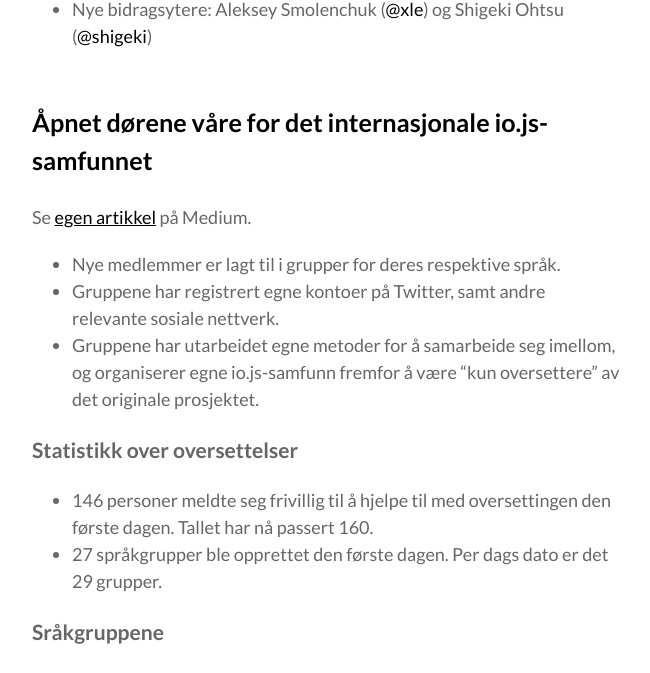
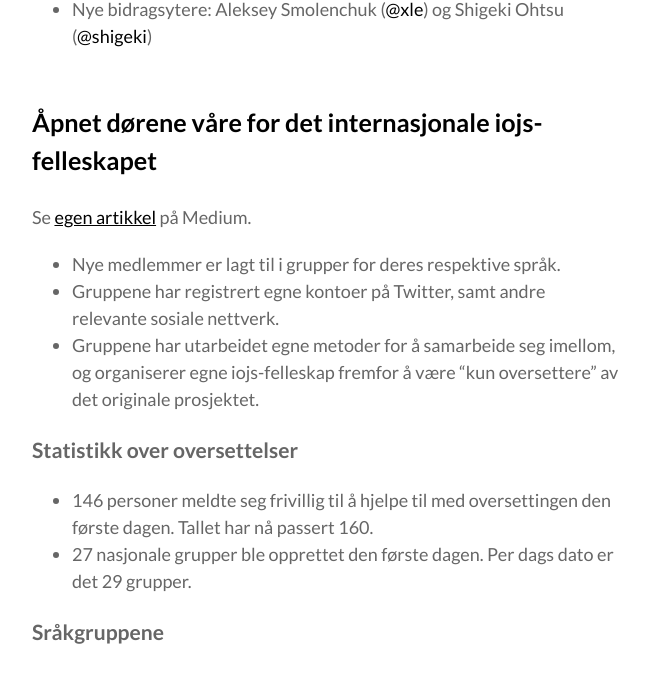
Before and after one commit to nodejs/nodejs-no, a Jekyll site: the page built from _posts/2015-02-13-februar.md, in a window 1280 px wide and 900 px high, scrolled down 1065 px. Shown: the part 153-826 px from the top of the window, without its empty margins (313-963 px from the left). Built offline with Jekyll 4.4.1, drawn with Linux system fonts in a browser that asks for light colours; Markdown is read by kramdown in place of the engine named in the settings; some of the changed text lies outside the part shown.

Commit message:
Update translate to reflect iojs-no/wiki/ordbok

```diff
--- a/_posts/2015-02-13-februar.md
+++ b/_posts/2015-02-13-februar.md
@@ -37,18 +37,18 @@ Den 13. februar nådde io.js målet om 10 000 stjerner på GitHub. Vi kunne ikke
 * Nye bidragsytere: Aleksey Smolenchuk ([@xle](https://github.com/lxe)) og Shigeki Ohtsu ([@shigeki](https://github.com/shigeki))
 
 
-## Åpnet dørene våre for det internasjonale io.js-samfunnet
+## Åpnet dørene våre for det internasjonale iojs-felleskapet
 
 Se [egen artikkel](https://medium.com/@mikeal/how-io-js-built-a-146-person-27-language-localization-effort-in-one-day-65e5b1c49a62) på Medium.
 
 * Nye medlemmer er lagt til i grupper for deres respektive språk.
 * Gruppene har registrert egne kontoer på Twitter, samt andre relevante sosiale nettverk.
-* Gruppene har utarbeidet egne metoder for å samarbeide seg imellom, og organiserer egne io.js-samfunn fremfor å være "kun oversettere" av det originale prosjektet.
+* Gruppene har utarbeidet egne metoder for å samarbeide seg imellom, og organiserer egne iojs-felleskap fremfor å være "kun oversettere" av det originale prosjektet.
 
 ### Statistikk over oversettelser
 
 * 146 personer meldte seg frivillig til å hjelpe til med oversettingen den første dagen. Tallet har nå passert 160.
-* 27 språkgrupper ble opprettet den første dagen. Per dags dato er det 29 grupper.
+* 27 nasjonale grupper ble opprettet den første dagen. Per dags dato er det 29 grupper.
 
 
 ### Sråkgruppene
@@ -95,7 +95,7 @@ Se [egen artikkel](https://medium.com/@iojs/io-js-and-a-node-js-foundation-4e146
 
 * vokst til 23 aktive medlemmer i kjerneteamet
 * hatt flere arbeidsgrupper
-* fått 29 språkgrupper som bidrar med oversetting av prosjektet
+* fått 29 nasjonale grupper som bidrar med oversetting av prosjektet
 * hatt muligheten til å gi ut kvalitetsprogramvare i et bra tempo ved hjelp av et ekspesjonelt bidragssamfunn
 
 > Vi er ivrige etter å legge alt dette bak oss, men vi kan ikke ofre fremgangen vi har hatt, ei prinsippene og den åpne styringsmodellen som brakte oss hit.
@@ -105,11 +105,11 @@ Se [egen artikkel](https://medium.com/@iojs/io-js-and-a-node-js-foundation-4e146
 * Vi er i samtaler med node.js-stiftelsen
 * Når stiftelsen har dannet seg en teknisk styringsmodell vil du kunne se en sak på io.js' GithHub som tar for seg spørsmålet om io.js skal være en del av stiftelsen eller ikke. Dette vil bli diskutert, og stemt på, i et offentlig møte med den tekniske komiteen. Dette møtet skal følge reglene til styringsmodellen vi allerede har bygd.
 
-> For samfunnet er ingenting endret
+> For iojs-felleskapet er ingenting endret
 
 ### Hva du kan gjøre akkurat nå
 
 * Fortsette med å sende *pull requests* til io.js
-* bli med i en av våre 29 [språkgrupper](https://github.com/iojs/website/issues/125)
+* bli med i en av våre 29 [nasjonale grupper](https://github.com/iojs/website/issues/125)
 * bidra til io.js' arbeidsgruppe ([streams](https://github.com/iojs/readable-stream), [website](https://github.com/iojs/website), [evangelism](https://github.com/iojs/website/labels/evangelism), [tracing](https://github.com/iojs/tracing-wg), [build](https://github.com/iojs/build), [roadmap](https://github.com/iojs/roadmap)), samt
 * fortsette å ta i bruk io.js i dine applikasjoner.
```
